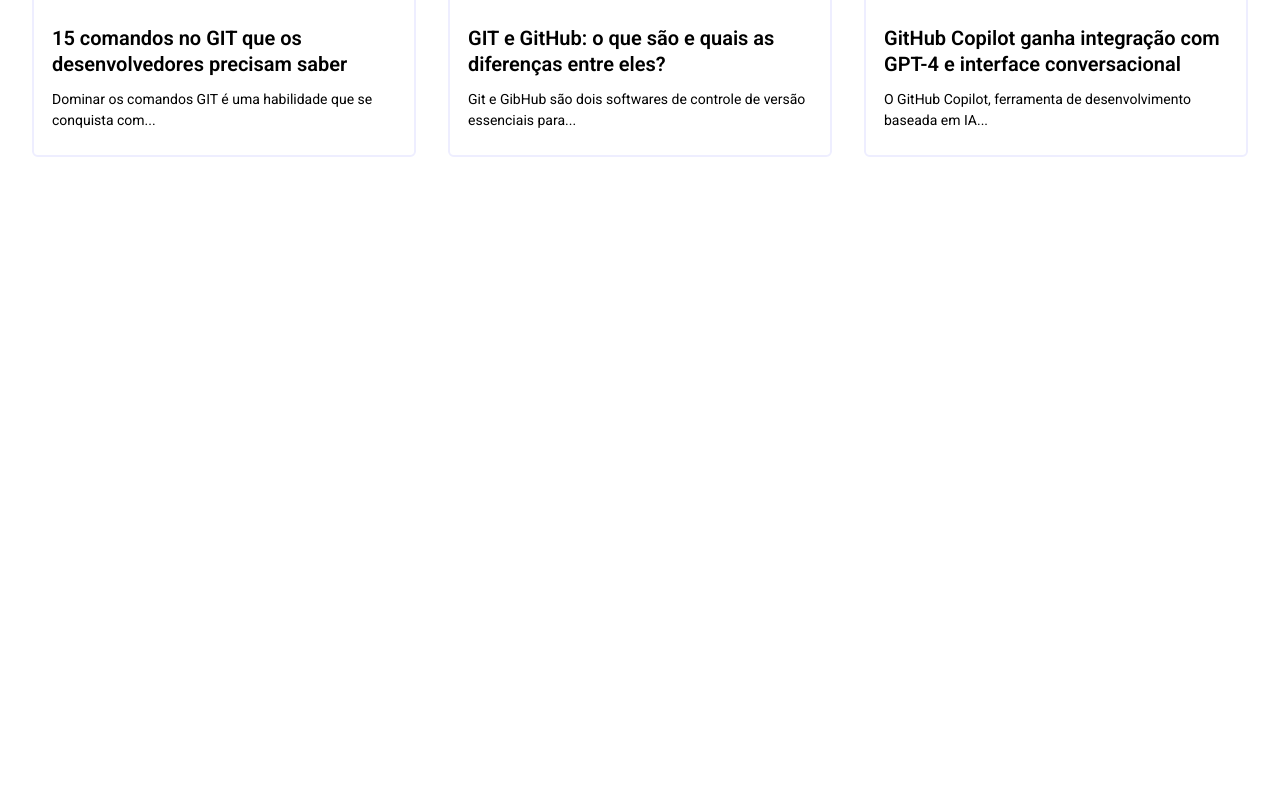
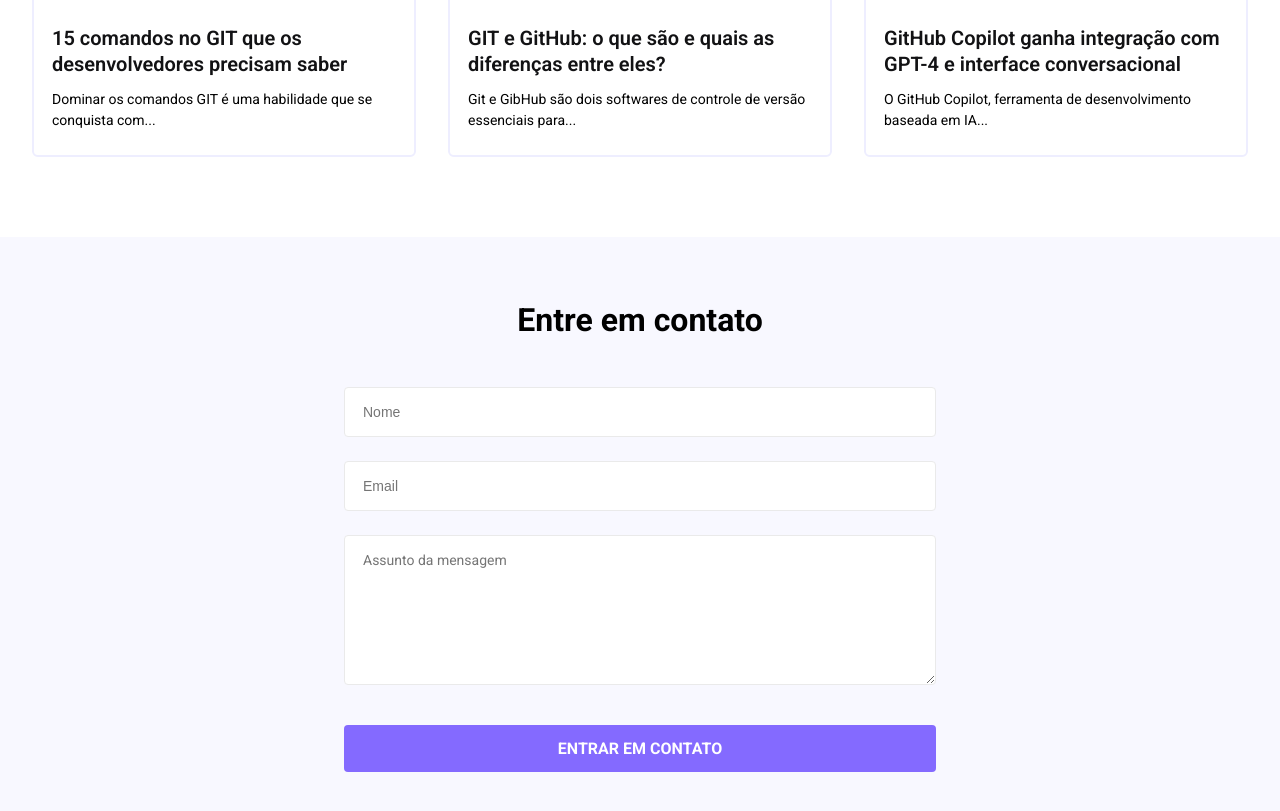
Before and after one commit to lucassalles-git/tech-blog, a plain HTML site: page index.html in a window 1280 px wide. Shown: the part 1365-2176 px from the top of the page. Before the commit the page ends 1602 px from the top, so only its background shows below. Drawn offline with Linux system fonts and the light colour scheme.

Commit message:
Form de contato, ajustes e links

```diff
--- a/index.html
+++ b/index.html
@@ -33,7 +33,8 @@
           <img src="image/linguagem-programacao.jpg" alt="Imagem de uma linguagem de programação em um nootbook">
 
           <div>
-            <h3>O que é linguagem de programação? Conheça as principais</h3>
+            <h3><a href="https://www.tecmundo.com.br/internet/266848-linguagem-programacao-conheca-principais.htm" target="_blank">O que é linguagem de programação? Conheça as principais</a></h3>
+
             <p>Uma das mais populares vertentes da tecnologia da informação, a área de...</p>
           </div>
         </article>
@@ -42,7 +43,8 @@
           <img src="image/python.jpg" alt="Imagem de códigos da linguagem python">
 
           <div>
-            <h3>Python: por que a linguagem é tão usada para Data Science e finanças?</h3>
+            <h3><a href="https://www.tecmundo.com.br/mercado/271422-python-linguagem-tao-usada-data-science-financas.htm" target="_blank">Python: por que a linguagem é tão usada para Data Science e finanças?</a></h3>
+
             <p>O mundo da programação conta com algumas opções de linguagem para...</p>
           </div>
         </article>
@@ -51,7 +53,8 @@
           <img src="image/receita-github.jpg" alt="Imagem logo do GitHub">
 
           <div>
-            <h3>GitHub tem receita de US$ 1 bilhão e 90 milhões de usuários</h3>
+            <h3><a href="https://www.tecmundo.com.br/mercado/253433-github-tem-receita-us-1-bilhao-90-milhoes-usuarios.htm" target="_blank">GitHub tem receita de US$ 1 bilhão e 90 milhões de usuários</a></h3>
+
             <p>O popular serviço de repositório de código GitHub foi adquirido pela...</p>
           </div>
         </article>
@@ -60,7 +63,8 @@
           <img src="image/comandos-git.jpg" alt="Imagem logo do GIT">
 
           <div>
-            <h3>15 comandos no GIT que os desenvolvedores precisam saber</h3>
+            <h3><a href="https://www.tecmundo.com.br/software/259555-15-comandos-git-desenvolvedores-precisam-saber.htm" target="_blank">15 comandos no GIT que os desenvolvedores precisam saber</a></h3>
+
             <p>Dominar os comandos GIT é uma habilidade que se conquista com...</p>
           </div>
         </article>
@@ -69,7 +73,8 @@
           <img src="image/git-github.jpg" alt="Imagem figurinhas do mascote do GitHub">
 
           <div>
-            <h3>GIT e GitHub: o que são e quais as diferenças entre eles?</h3>
+            <h3><a href="https://www.tecmundo.com.br/software/259424-git-github-diferencas-entre-eles.htm" target="_blank">GIT e GitHub: o que são e quais as diferenças entre eles?</a></h3>
+
             <p>Git e GibHub são dois softwares de controle de versão essenciais para...</p>
           </div>
         </article>
@@ -77,11 +82,24 @@
           <img src="image/github-copilot.jpg" alt="Imagem do GibHub Copilot">
 
           <div>
-            <h3>GitHub Copilot ganha integração com GPT-4 e interface conversacional</h3>
+            <h3><a href="https://www.tecmundo.com.br/software/262027-github-copilot-integracao-gpt-4-interface-conversacional.htm" target="_blank">GitHub Copilot ganha integração com GPT-4 e interface conversacional</a></h3>
+
             <p>O GitHub Copilot, ferramenta de desenvolvimento baseada em IA...</p>
           </div>
         </article>
       </aside>
+
+      <section class="contato">
+        <h2>Entre em contato</h2>
+
+        <form>
+          <input type="text" name="nome" id="nome" placeholder="Nome" required>
+          <input type="email" name="email" id="email" placeholder="Email" required>
+          <textarea name="mensagem" id="mensagem" placeholder="Assunto da mensagem"></textarea>
+
+          <button type="submit">entrar em contato</button>
+        </form>
+      </section>
     </main>
   </body>
 </html>
--- a/sass/_base.scss
+++ b/sass/_base.scss
@@ -19,7 +19,7 @@
 }
 
 body,
-button {
+button, #mensagem {
   font-family: $roboto;
 }
 
@@ -64,6 +64,10 @@
       font-size: clamp(0.875rem, 3vw, 1.125rem);
       font-weight: 700;
       color: $dark-60;
+
+      &:hover{
+        background-color: #7256ff;
+      }
     }
   }
 
@@ -74,7 +78,6 @@
 }
 
 main {
-  padding: clamp(4rem, 11vw, 5rem);
   display: flex;
   flex-direction: column;
   align-items: center;
@@ -82,6 +85,7 @@
 }
 
 aside {
+  padding: clamp(4rem, 17vw, 5rem) 0;
   display: grid;
   grid-template-rows: repeat(7, auto);
   gap: 2rem;
@@ -114,6 +118,15 @@
       font-size: clamp(1.125rem, 2vw, 1.25rem);
       font-weight: 600;
       line-height: 130%;
+
+      a {
+        text-decoration: none;
+        color: $dark-10;
+
+        &:hover {
+          text-decoration: underline;
+        }
+      }
     }
 
     p {
@@ -134,4 +147,58 @@
   }
 }
 
-/*14 18*/
+.contato {
+  width: 100%;
+  padding: 4rem 1.531rem;
+  background-color: $dark-50;
+
+  display: flex;
+  flex-direction: column;
+  justify-content: center;
+
+  h2 {
+    margin-bottom: 3rem;
+    font-size: 1.75rem;
+  }
+
+  form {
+    width: 100%;
+    display: flex;
+    flex-direction: column;
+    justify-content: center;
+    gap: 1.5rem;
+
+    input, #mensagem {
+      padding: 1rem 1.125rem;
+      border: 1px solid $dark-30;
+      border-radius: 0.25rem;
+      color: $dark-20;
+
+      font-size: 0.875rem;
+    }
+
+    #mensagem {
+      height: 9.375rem;
+    }
+
+    button {
+      margin-top: 1rem;
+      padding: 0.875rem 5.031rem;
+
+      border: none;
+      border-radius: 0.25rem;
+      background-color: $brand-color;
+      color: $dark-60;
+
+      font-size: 1rem;
+      font-weight: 700;
+      text-transform: uppercase;
+
+      &:hover{
+        background-color: #7256ff;
+      }
+    }
+  }
+}
+
+/*64 24.5*/
--- a/sass/_media.scss
+++ b/sass/_media.scss
@@ -11,6 +11,8 @@
     }
   }
 
+
+
   aside {
     display: grid;
     grid-template-columns: repeat(2, auto);
@@ -22,6 +24,18 @@
 
     article {
       margin-top: 1rem;
+    }
+  }
+}
+
+/*Entre tablet e desktop*/
+
+@media (min-width: 55.313rem) {
+  .contato {
+    align-items: center;
+
+    form {
+      max-width: 37rem
     }
   }
 }
@@ -51,4 +65,11 @@
       margin-bottom: 4.563rem;
     }
   }
+
+  .contato {
+    align-items: center;
+      h2 {
+        font-size: 2rem;
+      }
+  }
 }
```
Also changed, not shown: sass/main.css, 1 other file.
